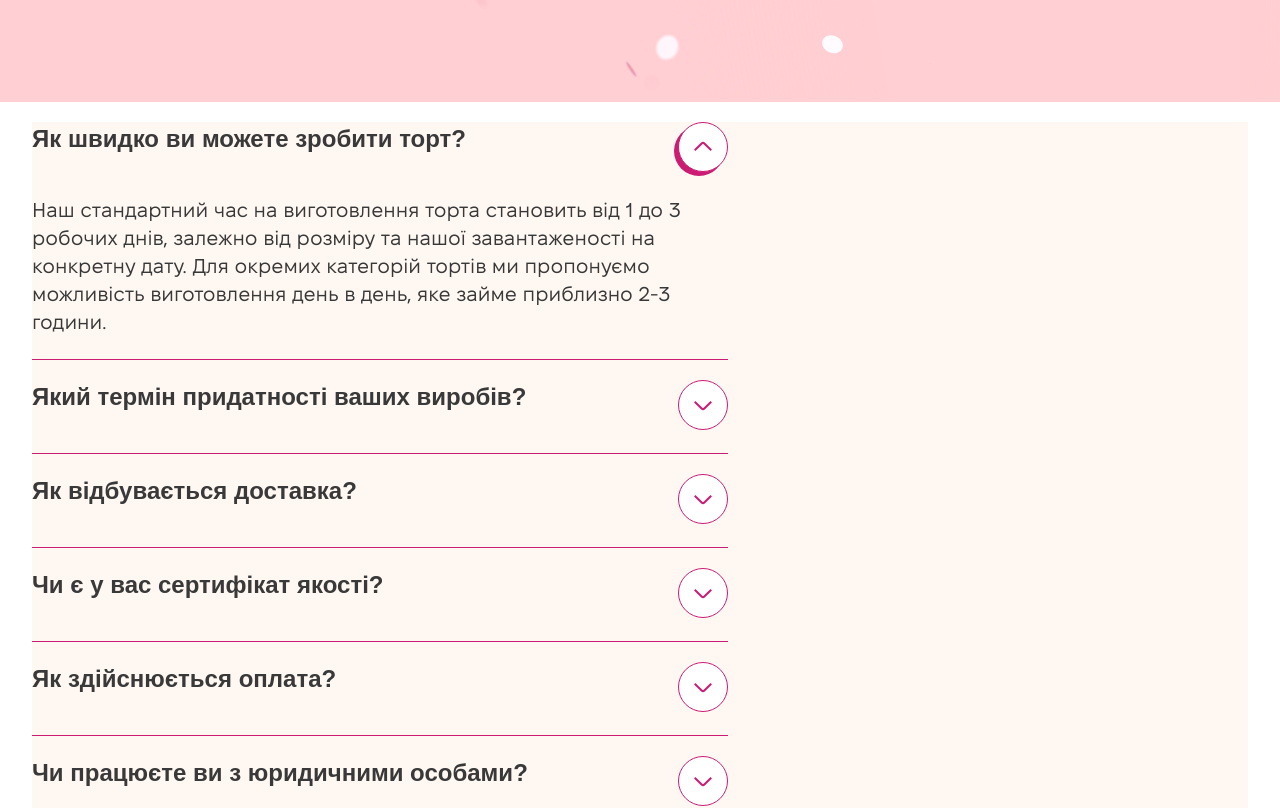
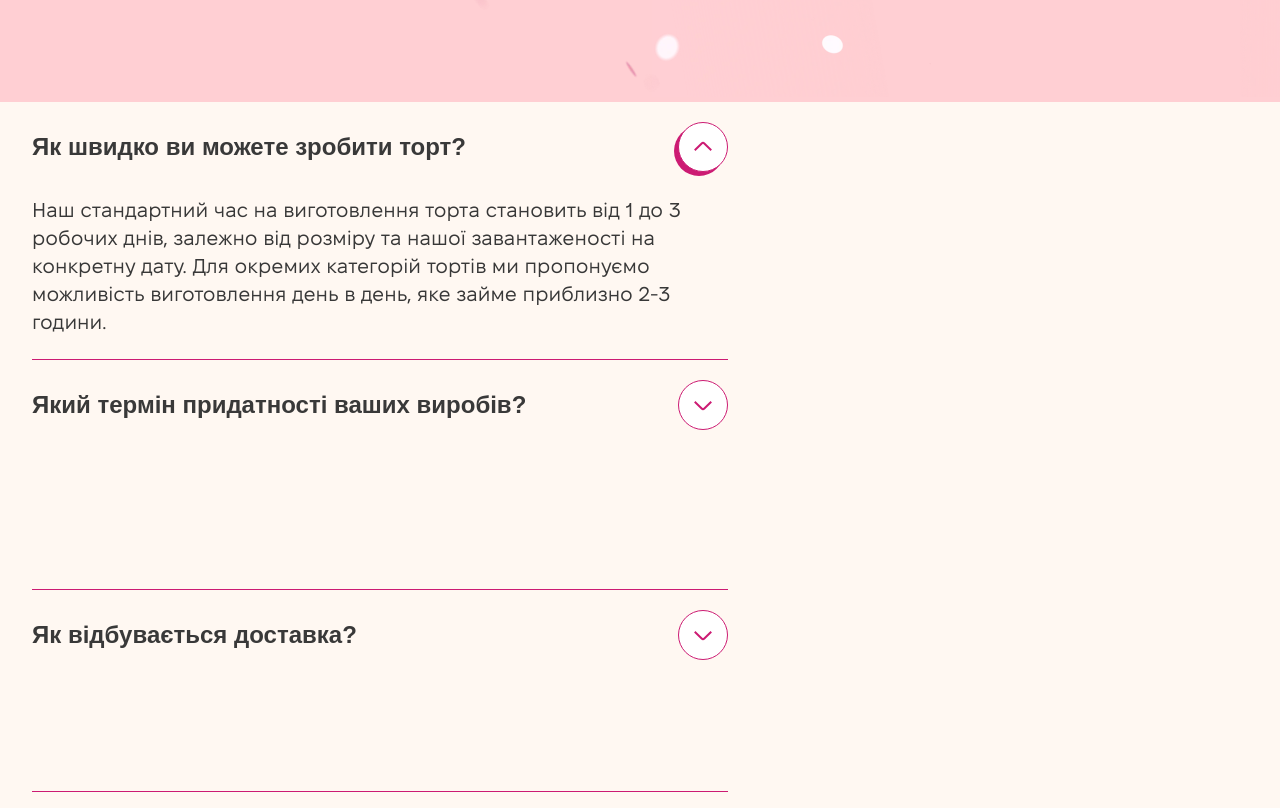
Before and after one commit to SoftRyzen-internship/de-tort, a Next.js app: page / in a window 1280 px wide. Shown: the part 698-1506 px from the top of the page. Built offline with nearby package versions, Linux system fonts and the light colour scheme; a web font is replaced by a local one.

Commit message:
begin to update of accordion

```diff
--- a/src/app/globals.css
+++ b/src/app/globals.css
@@ -25,3 +25,29 @@
   content: "";
   @apply absolute top-0 left-0 w-full h-[7px] md:w-[7px] md:h-full bg-color-accent-primary;
 }
+
+/* При обычном состоянии */
+.drop-up-body {
+  transition: transform 1s;
+  transform: translate(0, 0px);
+  margin-top: 0;
+}
+/* При нажатии на кнопку */
+.drop-up-body_state_toggled {
+  transition: transform 1s;
+  transform: translate(0, -110%);
+  animation: position_hidden 0.00000000000000000001s 1s forwards;
+}
+
+@keyframes position_hidden {
+  0% {
+    position: static;
+  }
+  99% {
+    position: static;
+  }
+  100% {
+    position: absolute;
+    top: -100%;
+  }
+}
--- a/src/app/page.tsx
+++ b/src/app/page.tsx
@@ -7,7 +7,7 @@ export default async function Home() {
   return (
     <>
       <Hero />
-      <div className="container">
+      <div className="container bg-color-bg-primary">
         <Accordion />
       </div>
 
--- a/src/components/base/Accordion/Accordion.tsx
+++ b/src/components/base/Accordion/Accordion.tsx
@@ -6,20 +6,21 @@ import { AccordionItem } from "@/components/ui/AccordionItem";
 import qa from "@/data/qa.json";
 
 export const Accordion: React.FC = () => {
-  const [openIndex, setOpenIndex] = useState<number>(0);
+  const [activeIndex, setActiveIndex] = useState(0);
 
-  const handleToggle = (id: number): void => {
-    setOpenIndex(id === openIndex ? -1 : id);
+  const handleAccordionClick = (idx: number) => {
+    if (idx !== activeIndex) {
+      setActiveIndex(idx);
+    }
   };
-
   return (
-    <ul className="bg-color-bg-primary">
-      {qa.accordion.map((item, index) => (
+    <ul className="">
+      {qa.accordion.map((item, idx) => (
         <AccordionItem
           item={item}
-          key={index}
-          isOpen={item.id === openIndex}
-          handleToggle={() => handleToggle(item.id)}
+          key={idx}
+          isActive={idx === activeIndex}
+          setActive={() => handleAccordionClick(idx)}
         />
       ))}
     </ul>
--- a/src/components/ui/AccordionItem/AccordionItem.tsx
+++ b/src/components/ui/AccordionItem/AccordionItem.tsx
@@ -1,4 +1,6 @@
 "use client";
+import { KeyboardEvent } from "react";
+
 import css from "./AccordionItem.module.css";
 
 import Icon from "~/icons/arrow-down.svg";
@@ -7,44 +9,78 @@ import { AccordionItemType } from "./types";
 
 export const AccordionItem: React.FC<AccordionItemType> = ({
   item,
-  isOpen,
-  handleToggle,
+  isActive,
+  setActive,
 }) => {
-  const { id, question, answer } = item;
-
+  const { question, answer } = item;
+  const handleKeyDown = (event: KeyboardEvent<HTMLLIElement>) => {
+    if (event.key === " " || event.key === "Enter") {
+      event.preventDefault();
+      setActive();
+    }
+  };
   return (
-    <li className={`${css.item} xl:w-[696px]`}>
-      <div
-        className="flex justify-between items-start mt-5 cursor-pointer"
-        onClick={(e) => {
-          e.preventDefault();
-          handleToggle(id);
-        }}
-        tabIndex={0}
-      >
+    <li
+      onClick={setActive}
+      onKeyDown={handleKeyDown}
+      tabIndex={0}
+      className={`${css.item} flex flex-col xl:w-[696px] `}
+    >
+      <div className="flex justify-between items-center mt-5 cursor-pointer">
         <p className="font-semibold text-[14px] text-color-text-primary w-[220px] leading-normal md:w-[425px] md:text-[20px] xl:text-[24px] xl:w-[615px]">
           {question}
         </p>
         <div
-          className={`rounded-full border bg-color-bg-white border-color-accent-primary p-[14px] ${isOpen ? "transition-all shadow-2xl" : ""}`}
+          className={`rounded-full border bg-color-bg-white border-color-accent-primary p-[14px] ${isActive ? "transition-all shadow-2xl" : ""}`}
         >
           <span className="inherit">
-            {isOpen ? (
-              <Icon className="w-5 h-5 rotate-180" />
-            ) : (
-              <Icon className="w-5 h-5" />
-            )}
+            <Icon className={`w-5 h-5 ${isActive ? "rotate-180" : ""}`} />
           </span>
         </div>
       </div>
-
-      {isOpen && (
+      <div
+        className={`overflow-hidden transition-all duration-300 ease-in-out grid ${isActive ? "grid-rows-[1fr] opacity-100" : "grid-rows-[0fr] opacity-0"}`}
+      >
         <p
-          className={`font-fixel text-[20px] text-color-text-secondary leading-normal font-normal mt-6 `}
+          className={`font-fixel text-[20px] text-color-text-secondary leading-normal font-normal mt-6`}
         >
           {answer}
         </p>
-      )}
+      </div>
     </li>
   );
 };
+
+// <li className={`${css.item} xl:w-[696px] overflow-hidden`}>
+//   <div
+//     className="flex justify-between items-start mt-5 cursor-pointer overflow-hidden"
+//     // onClick={(e) => {
+//     //   e.preventDefault();
+//     //   handleToggle(id);
+//     // }}
+//     onClick={setActive}
+//     onKeyDown={handleKeyDown}
+//     tabIndex={0}
+//   >
+//     <p className="font-semibold text-[14px] text-color-text-primary w-[220px] leading-normal md:w-[425px] md:text-[20px] xl:text-[24px] xl:w-[615px]">
+//       {question}
+//     </p>
+//     <div
+//       className={`rounded-full border bg-color-bg-white border-color-accent-primary p-[14px] ${isOpen ? "transition-all shadow-2xl" : ""}`}
+//     >
+//       <span className="inherit">
+//         {isOpen ? (
+//           <Icon className="w-5 h-5 rotate-180" />
+//         ) : (
+//           <Icon className="w-5 h-5" />
+//         )}
+//       </span>
+//     </div>
+//   </div>
+
+//   <p
+//     className={`font-fixel text-[20px] text-color-text-secondary leading-normal font-normal mt-6 ${isOpen ? "drop-up-body" : "drop-up-body_state_toggled"}`}
+//   >
+//     {answer}
+//   </p>
+// </li>;
```
Also changed, not shown: src/components/ui/AccordionItem/types.ts (+4 -3 lines).
